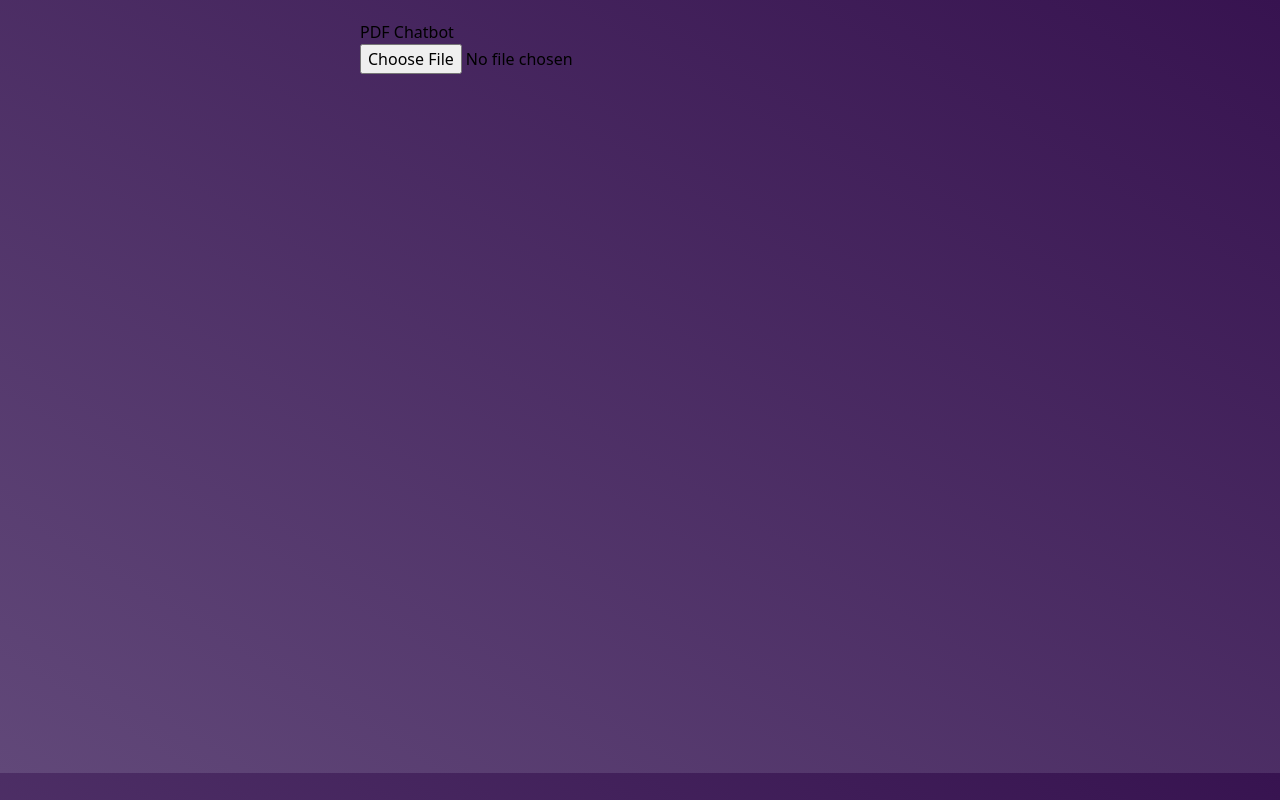
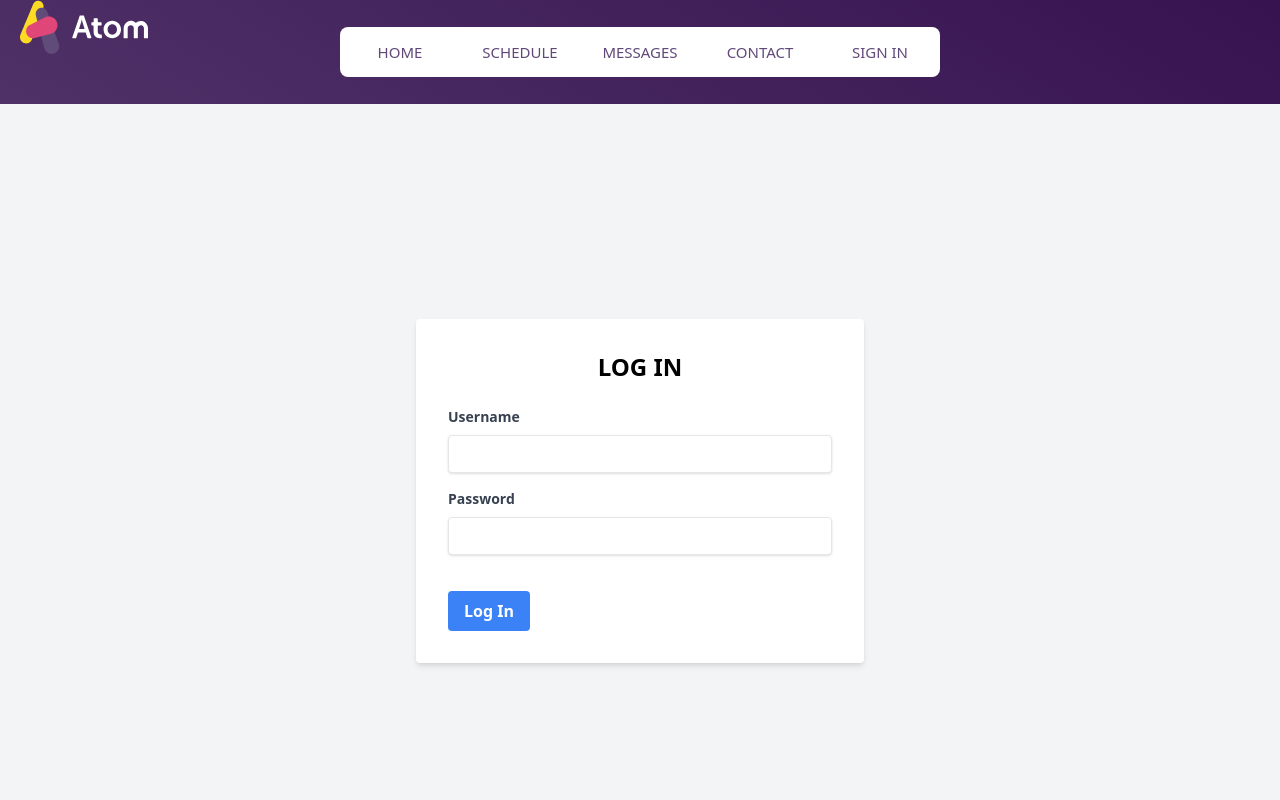
Before and after one commit to Moeed-Chughtai/Office.io, a React (Vite) app in the folder frontend/: page /login in a window 1280 px wide. Built offline with nearby package versions, Linux system fonts and the light colour scheme.

Commit message:
some changes

```diff
--- a/frontend/package.json
+++ b/frontend/package.json
@@ -16,11 +16,7 @@
     "@mui/material": "^6.1.6",
     "@react-three/drei": "^9.115.0",
     "@react-three/fiber": "^8.17.10",
-<<<<<<< HEAD
-=======
     "axios": "^1.7.7",
->>>>>>> 6e0748ae9e3ed833119f2c3a38df4a6371e2736c
-    "firebase": "^11.0.1",
     "moment": "^2.30.1",
     "react": "^18.3.1",
     "react-big-calendar": "^1.15.0",
--- a/frontend/src/main.jsx
+++ b/frontend/src/main.jsx
@@ -9,6 +9,6 @@ import Chatbot from './components/Chatbot.jsx'
 
 createRoot(document.getElementById('root')).render(
   <StrictMode>
-    <Chatbot />
+    <App />
   </StrictMode>,
 )
```
Also changed, not shown: 2 other files (tests, documents, lock files or other folders).
